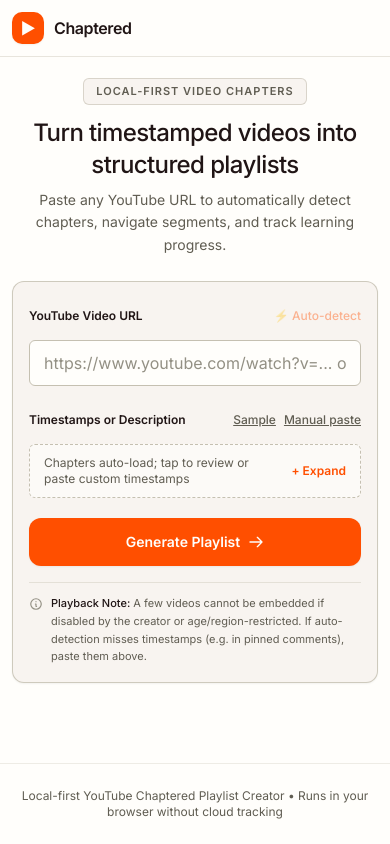
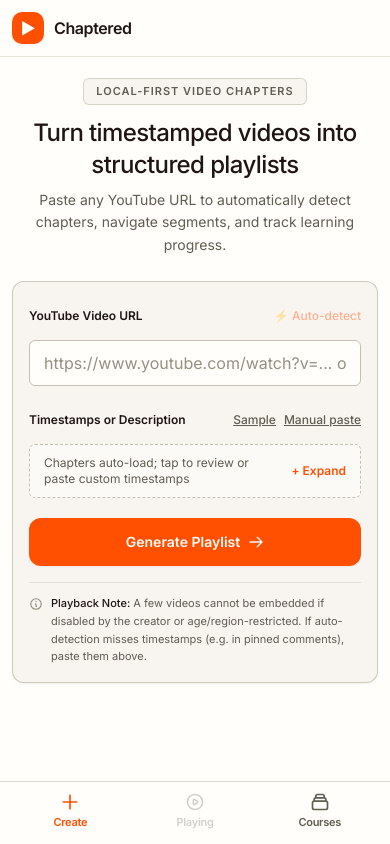
Before and after one commit to shamsadanam/yt-chaptered, a Next.js app: page / in a window 390 px wide. Built offline with nearby package versions, Linux system fonts and the light colour scheme.

Commit message:
feat(mobile): add native mobile app bottom navigation tab bar and mini player

```diff
--- a/app/page.tsx
+++ b/app/page.tsx
@@ -4,36 +4,119 @@
 import { Navbar } from '../components/Navbar';
 import { InputView } from '../components/InputView';
 import { PlaylistView } from '../components/PlaylistView';
-import { ParsedPlaylist } from '../types/playlist';
+import { CourseHistoryShelf } from '../components/CourseHistoryShelf';
+import { MobileTabBar } from '../components/MobileTabBar';
+import { ParsedPlaylist, SavedCourse } from '../types/playlist';
+import { getSavedCourses } from '../lib/storage';
 
 export default function Home() {
   const [playlist, setPlaylist] = useState<ParsedPlaylist | null>(null);
+  const [activeTab, setActiveTab] = useState<'create' | 'player' | 'history'>('create');
+  const [savedCourses, setSavedCourses] = useState<SavedCourse[]>(() => {
+    return getSavedCourses();
+  });
+
+  const handleRefreshCourses = () => {
+    setSavedCourses(getSavedCourses());
+  };
 
   const handleGenerate = (newPlaylist: ParsedPlaylist) => {
     setPlaylist(newPlaylist);
+    setActiveTab('player');
+    handleRefreshCourses();
+  };
+
+  const handleResumeCourse = (course: SavedCourse) => {
+    const resumed: ParsedPlaylist = {
+      video: course.video,
+      chapters: course.chapters,
+      rawTimestampsText: course.rawTimestampsText,
+      initialStartTime: course.lastPlayedSeconds,
+      initialChapterIndex: course.lastPlayedChapterIndex,
+    };
+    setPlaylist(resumed);
+    setActiveTab('player');
   };
 
   const handleReset = () => {
     setPlaylist(null);
+    setActiveTab('create');
+    handleRefreshCourses();
+  };
+
+  const handleTabChange = (tab: 'create' | 'player' | 'history') => {
+    if (tab === 'history') {
+      handleRefreshCourses();
+    }
+    setActiveTab(tab);
   };
 
   return (
-    <div className="min-h-screen flex flex-col bg-[#fffefb] text-[#201515]">
+    <div className="min-h-screen flex flex-col bg-[#fffefb] text-[#201515] pb-16 md:pb-0">
       <Navbar
         onReset={handleReset}
-        showReset={playlist !== null}
+        showReset={playlist !== null && activeTab === 'player'}
         videoTitle={playlist?.video.title}
       />
 
       <main className="flex-1 flex flex-col justify-start">
-        {!playlist ? (
+        {/* View 1: Player View */}
+        {activeTab === 'player' && playlist && (
+          <PlaylistView playlist={playlist} onReset={handleReset} />
+        )}
+
+        {/* View 2: Standalone Courses & History View */}
+        {activeTab === 'history' && (
+          <CourseHistoryShelf
+            courses={savedCourses}
+            onResumeCourse={handleResumeCourse}
+            onRefresh={handleRefreshCourses}
+            isStandaloneView={true}
+            onGoToCreate={() => setActiveTab('create')}
+          />
+        )}
+
+        {/* View 3: Create / Home Input View */}
+        {(activeTab === 'create' || (activeTab === 'player' && !playlist)) && (
           <InputView onGenerate={handleGenerate} />
-        ) : (
-          <PlaylistView playlist={playlist} onReset={handleReset} />
         )}
       </main>
 
-      <footer className="border-t border-[#c5c0b1]/30 py-6 px-4 text-center text-xs text-[#605d52]">
+      {/* Floating Mini Player Bar on mobile when video loaded but viewing other tabs */}
+      {playlist && activeTab !== 'player' && (
+        <aside
+          aria-label="Active video player"
+          onClick={() => setActiveTab('player')}
+          className="md:hidden fixed bottom-[64px] left-3 right-3 z-40 bg-[#201515] text-[#fffefb] p-3 rounded-[12px] shadow-lg flex items-center justify-between gap-3 cursor-pointer active:scale-[0.99] transition-transform touch-manipulation"
+        >
+          <div className="flex items-center gap-2.5 min-w-0">
+            <span className="w-7 h-7 rounded-[6px] bg-[#ff4f00] flex items-center justify-center text-xs shrink-0 font-bold">
+              ▶
+            </span>
+            <div className="min-w-0">
+              <span className="text-[10px] text-[#ff4f00] font-semibold uppercase tracking-wider block">
+                Now Playing
+              </span>
+              <p className="text-xs font-semibold truncate text-[#fffefb]">
+                {playlist.video.title}
+              </p>
+            </div>
+          </div>
+          <span className="text-xs font-semibold text-[#ff4f00] shrink-0 pr-1">
+            Open →
+          </span>
+        </aside>
+      )}
+
+      {/* Mobile App Bottom Tab Bar */}
+      <MobileTabBar
+        activeTab={activeTab}
+        hasActivePlaylist={playlist !== null}
+        activePlaylistTitle={playlist?.video.title}
+        onTabChange={handleTabChange}
+      />
+
+      <footer className="hidden md:block border-t border-[#c5c0b1]/30 py-6 px-4 text-center text-xs text-[#605d52]">
         <p>Local-first YouTube Chaptered Playlist Creator • Runs in your browser without cloud tracking</p>
       </footer>
     </div>
--- a/components/CourseHistoryShelf.tsx
+++ b/components/CourseHistoryShelf.tsx
@@ -14,19 +14,19 @@
   courses: SavedCourse[];
   onResumeCourse: (course: SavedCourse) => void;
   onRefresh: () => void;
+  isStandaloneView?: boolean;
+  onGoToCreate?: () => void;
 }
 
 export function CourseHistoryShelf({
   courses,
   onResumeCourse,
   onRefresh,
+  isStandaloneView = false,
+  onGoToCreate,
 }: CourseHistoryShelfProps) {
   const fileInputRef = useRef<HTMLInputElement>(null);
   const [importStatus, setImportStatus] = useState<string | null>(null);
-
-  if (courses.length === 0) {
-    return null;
-  }
 
   const handleDelete = (videoId: string, e: React.MouseEvent) => {
     e.stopPropagation();
@@ -70,8 +70,33 @@
     }
   };
 
+  if (courses.length === 0) {
+    if (!isStandaloneView) return null;
+
+    return (
+      <div className="w-full max-w-4xl mx-auto px-4 py-8 text-center">
+        <div className="w-12 h-12 rounded-[12px] bg-[#f8f4f0] border border-[#c5c0b1] flex items-center justify-center text-[#605d52] mx-auto mb-3">
+          📚
+        </div>
+        <h2 className="text-xl font-medium text-[#201515] mb-2">No saved courses yet</h2>
+        <p className="text-sm text-[#605d52] max-w-sm mx-auto mb-6">
+          Paste any YouTube URL in the Create tab to generate a chaptered course and track your progress here.
+        </p>
+        {onGoToCreate && (
+          <button
+            type="button"
+            onClick={onGoToCreate}
+            className="inline-flex items-center gap-2 px-5 py-2.5 bg-[#ff4f00] text-[#fffefb] text-sm font-semibold rounded-[12px] shadow-xs active:bg-[#e04500] touch-manipulation cursor-pointer"
+          >
+            <span>+ Create First Playlist</span>
+          </button>
+        )}
+      </div>
+    );
+  }
+
   return (
-    <div className="w-full mt-8 sm:mt-12 pt-6 sm:pt-8 border-t border-[#c5c0b1]/60">
+    <div className={`w-full ${isStandaloneView ? 'py-4 max-w-4xl mx-auto px-3 sm:px-6 lg:px-8' : 'mt-8 sm:mt-12 pt-6 sm:pt-8 border-t border-[#c5c0b1]/60'}`}>
       {/* Header & Export/Import Actions */}
       <div className="flex flex-col sm:flex-row sm:items-center justify-between gap-3 sm:gap-4 mb-4 sm:mb-6">
         <div>
--- /dev/null
+++ b/components/MobileTabBar.tsx
@@ -0,0 +1,83 @@
+'use client';
+
+interface MobileTabBarProps {
+  activeTab: 'create' | 'player' | 'history';
+  hasActivePlaylist: boolean;
+  activePlaylistTitle?: string;
+  onTabChange: (tab: 'create' | 'player' | 'history') => void;
+}
+
+export function MobileTabBar({
+  activeTab,
+  hasActivePlaylist,
+  activePlaylistTitle,
+  onTabChange,
+}: MobileTabBarProps) {
+  return (
+    <nav
+      aria-label="Mobile navigation"
+      className="md:hidden fixed bottom-0 left-0 right-0 z-40 bg-[#fffefb]/95 backdrop-blur-lg border-t border-[#c5c0b1]/60 px-2 py-1 shadow-lg"
+      style={{ paddingBottom: 'max(env(safe-area-inset-bottom, 0px), 8px)' }}
+    >
+      <div className="flex items-center justify-around max-w-md mx-auto">
+        {/* Tab 1: Create / Home */}
+        <button
+          type="button"
+          onClick={() => onTabChange('create')}
+          className={`flex-1 flex flex-col items-center justify-center py-1.5 px-2 rounded-[8px] min-h-[48px] touch-manipulation transition-colors ${
+            activeTab === 'create'
+              ? 'text-[#ff4f00]'
+              : 'text-[#605d52] active:text-[#201515]'
+          }`}
+        >
+          <svg className="w-5 h-5 mb-0.5" fill="none" stroke="currentColor" viewBox="0 0 24 24">
+            <path strokeLinecap="round" strokeLinejoin="round" strokeWidth={2} d="M12 4v16m8-8H4" />
+          </svg>
+          <span className="text-[11px] font-semibold tracking-tight">Create</span>
+        </button>
+
+        {/* Tab 2: Now Playing */}
+        <button
+          type="button"
+          onClick={() => onTabChange('player')}
+          disabled={!hasActivePlaylist}
+          className={`flex-1 flex flex-col items-center justify-center py-1.5 px-2 rounded-[8px] min-h-[48px] touch-manipulation transition-colors relative ${
+            !hasActivePlaylist
+              ? 'opacity-40 cursor-not-allowed text-[#939084]'
+              : activeTab === 'player'
+              ? 'text-[#ff4f00]'
+              : 'text-[#605d52] active:text-[#201515]'
+          }`}
+          title={hasActivePlaylist ? activePlaylistTitle || 'Now Playing' : 'No video currently playing'}
+        >
+          <div className="relative">
+            <svg className="w-5 h-5 mb-0.5" fill="none" stroke="currentColor" viewBox="0 0 24 24">
+              <path strokeLinecap="round" strokeLinejoin="round" strokeWidth={2} d="M14.752 11.168l-3.197-2.132A1 1 0 0010 9.87v4.263a1 1 0 001.555.832l3.197-2.132a1 1 0 000-1.664z" />
+              <path strokeLinecap="round" strokeLinejoin="round" strokeWidth={2} d="M21 12a9 9 0 11-18 0 9 9 0 0118 0z" />
+            </svg>
+            {hasActivePlaylist && activeTab !== 'player' && (
+              <span className="absolute -top-0.5 -right-0.5 w-2 h-2 bg-[#ff4f00] rounded-full animate-pulse" />
+            )}
+          </div>
+          <span className="text-[11px] font-semibold tracking-tight">Playing</span>
+        </button>
+
+        {/* Tab 3: Courses / History */}
+        <button
+          type="button"
+          onClick={() => onTabChange('history')}
+          className={`flex-1 flex flex-col items-center justify-center py-1.5 px-2 rounded-[8px] min-h-[48px] touch-manipulation transition-colors ${
+            activeTab === 'history'
+              ? 'text-[#ff4f00]'
+              : 'text-[#605d52] active:text-[#201515]'
+          }`}
+        >
+          <svg className="w-5 h-5 mb-0.5" fill="none" stroke="currentColor" viewBox="0 0 24 24">
+            <path strokeLinecap="round" strokeLinejoin="round" strokeWidth={2} d="M19 11H5m14 0a2 2 0 012 2v6a2 2 0 01-2 2H5a2 2 0 01-2-2v-6a2 2 0 012-2m14 0V9a2 2 0 00-2-2M5 11V9a2 2 0 012-2m0 0V5a2 2 0 012-2h6a2 2 0 012 2v2M7 7h10" />
+          </svg>
+          <span className="text-[11px] font-semibold tracking-tight">Courses</span>
+        </button>
+      </div>
+    </nav>
+  );
+}
```
